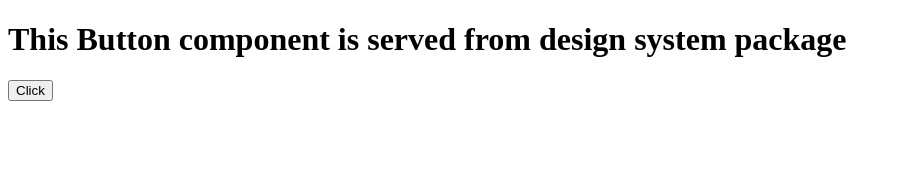
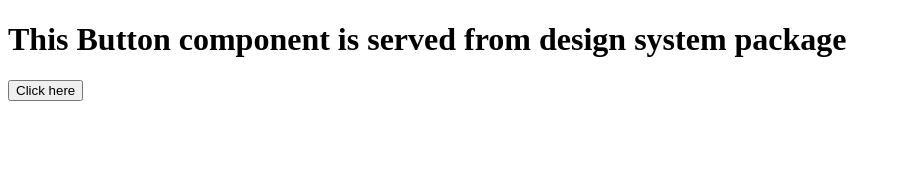
Before and after one commit to raghubandaru/file-store, a Next.js app in the folder apps/web/: page / in a window 1280 px wide. Shown: the top 170 px of the page, without its empty margins (0-901 px from the left). Built offline with nearby package versions, Linux system fonts and the light colour scheme.

Commit message:
Test deploy with web app change

```diff
--- a/apps/web/src/app/page.tsx
+++ b/apps/web/src/app/page.tsx
@@ -4,7 +4,7 @@ export default function Home() {
   return (
     <div>
       <h1>This Button component is served from design system package</h1>
-      <Button>Click</Button>
+      <Button>Click here</Button>
     </div>
   );
 }
```
